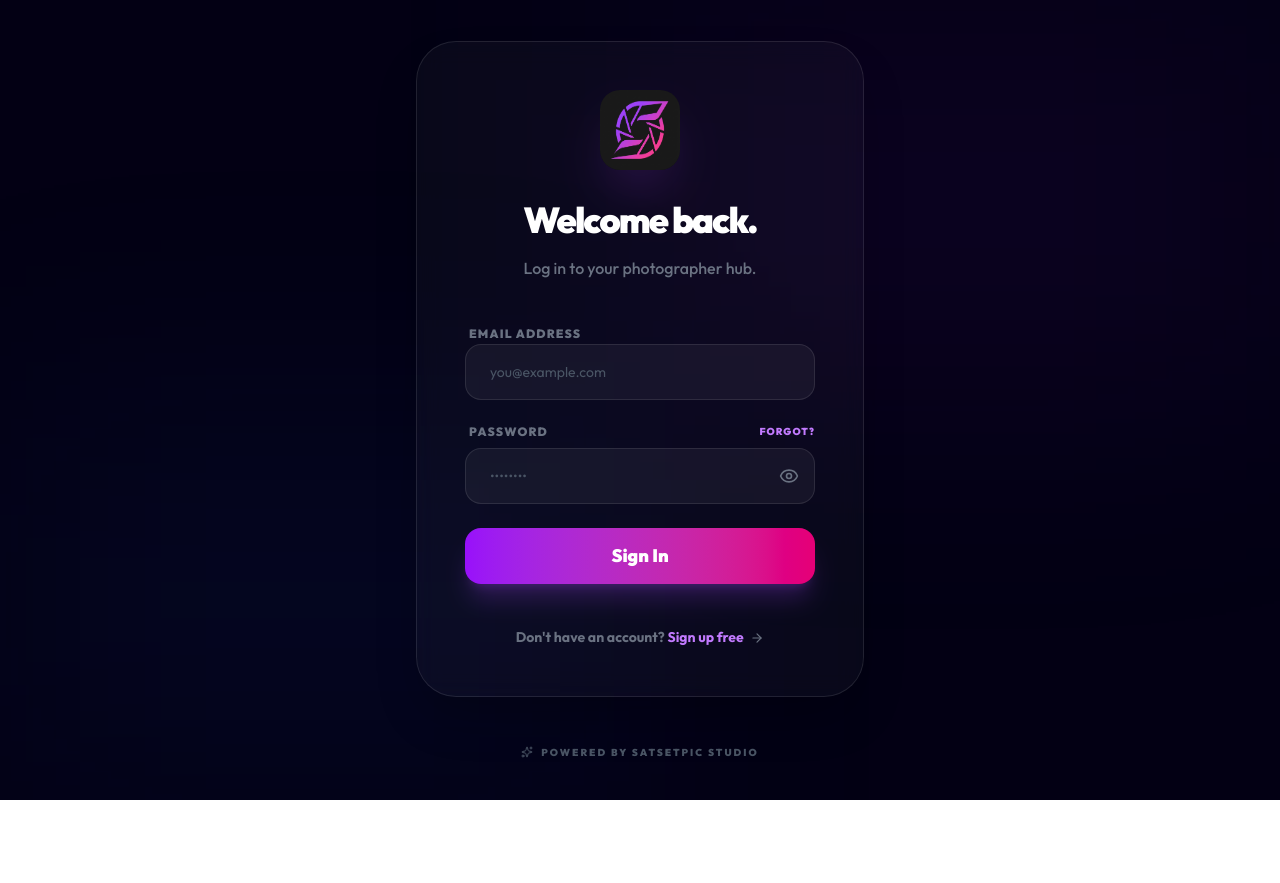
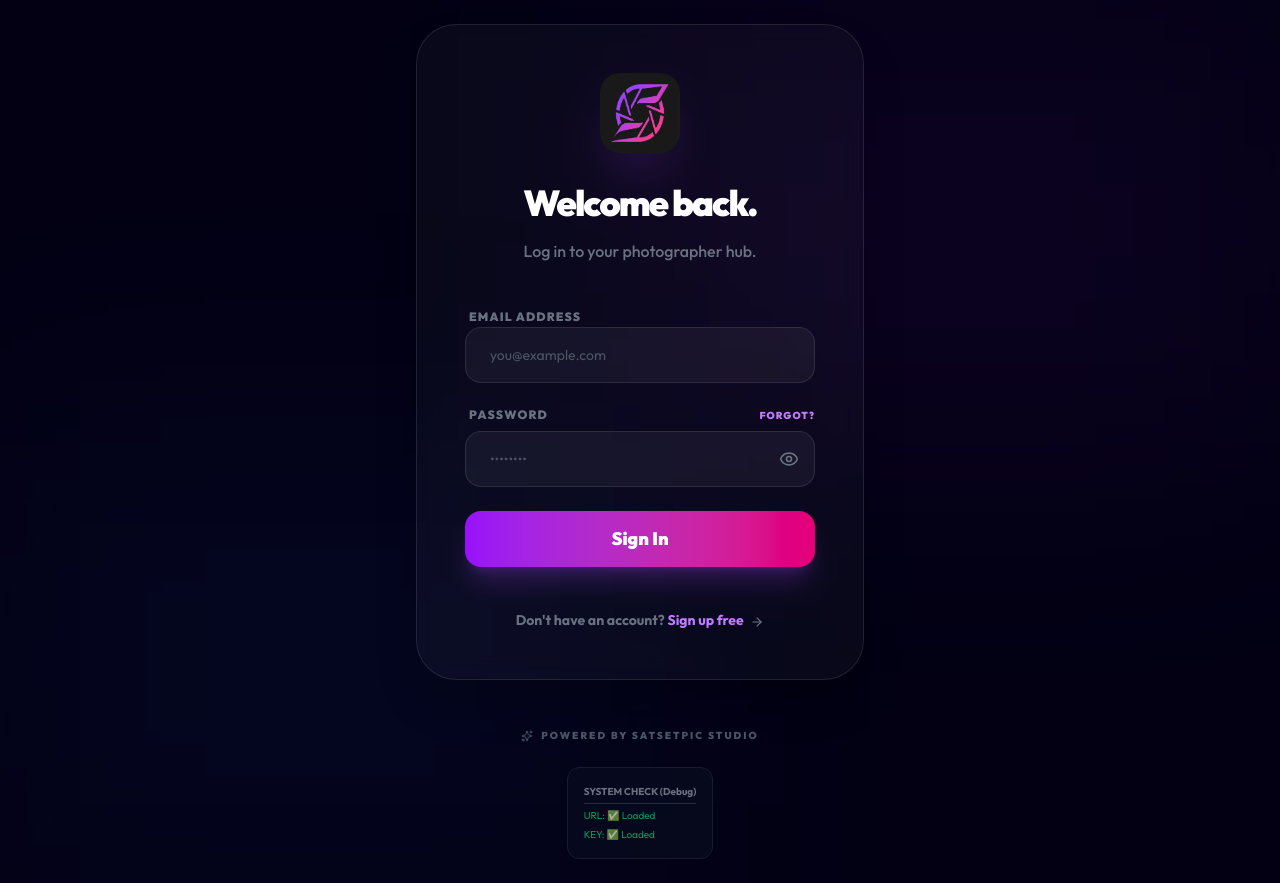
Before and after one commit to raytqr/photo-pick, a Next.js app: page /login in a window 1280 px wide. Before the commit the page ends 800 px from the top, so only its background shows below. Built offline with nearby package versions, Linux system fonts and the light colour scheme; no server answers.

Commit message:
chore: add debug info to login page to verify env vars

```diff
--- a/src/app/login/page.tsx
+++ b/src/app/login/page.tsx
@@ -236,8 +236,21 @@ export default function LoginPage() {
                 </div>
 
                 {/* Footer text */}
-                <div className="mt-8 sm:mt-12 text-center flex items-center justify-center gap-2 text-[10px] font-black uppercase tracking-[0.2em] text-gray-600">
-                    <Sparkles size={12} /> Powered by SatSetPic Studio
+                <div className="mt-8 sm:mt-12 text-center flex flex-col items-center justify-center gap-2">
+                    <div className="flex items-center gap-2 text-[10px] font-black uppercase tracking-[0.2em] text-gray-600">
+                        <Sparkles size={12} /> Powered by SatSetPic Studio
+                    </div>
+
+                    {/* DEBUGGER: Temporary check for Env Vars */}
+                    <div className="mt-4 p-4 rounded-xl bg-gray-900/50 border border-gray-800 text-[10px] font-mono text-left space-y-1 opacity-70">
+                        <p className="font-bold text-gray-400 border-b border-gray-700 pb-1 mb-1">SYSTEM CHECK (Debug)</p>
+                        <p className={process.env.NEXT_PUBLIC_SUPABASE_URL ? "text-green-400" : "text-red-500"}>
+                            URL: {process.env.NEXT_PUBLIC_SUPABASE_URL ? "✅ Loaded" : "❌ MISSING"}
+                        </p>
+                        <p className={process.env.NEXT_PUBLIC_SUPABASE_ANON_KEY ? "text-green-400" : "text-red-500"}>
+                            KEY: {process.env.NEXT_PUBLIC_SUPABASE_ANON_KEY ? "✅ Loaded" : "❌ MISSING (Check Vercel)"}
+                        </p>
+                    </div>
                 </div>
             </motion.div>
         </div>
```
